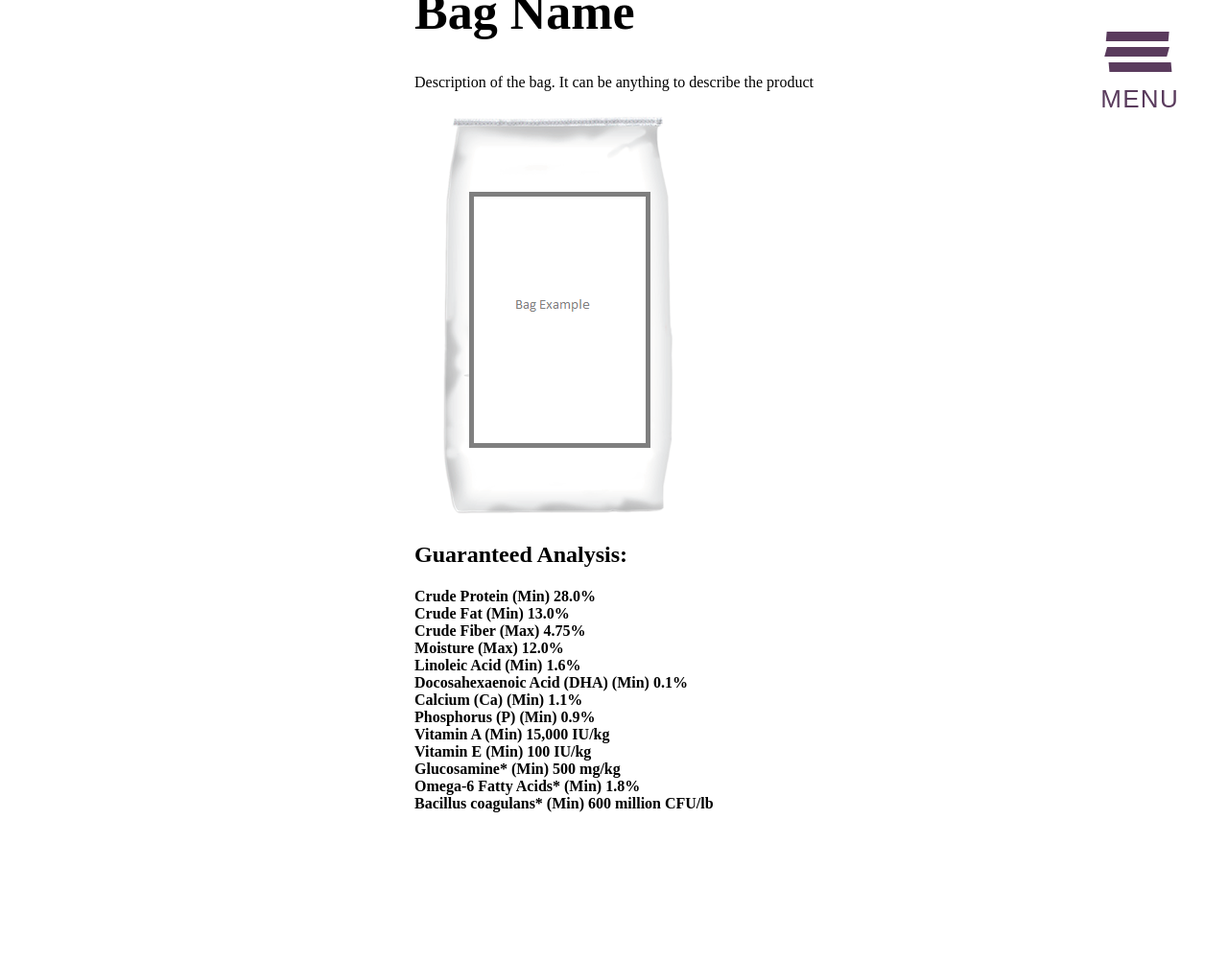
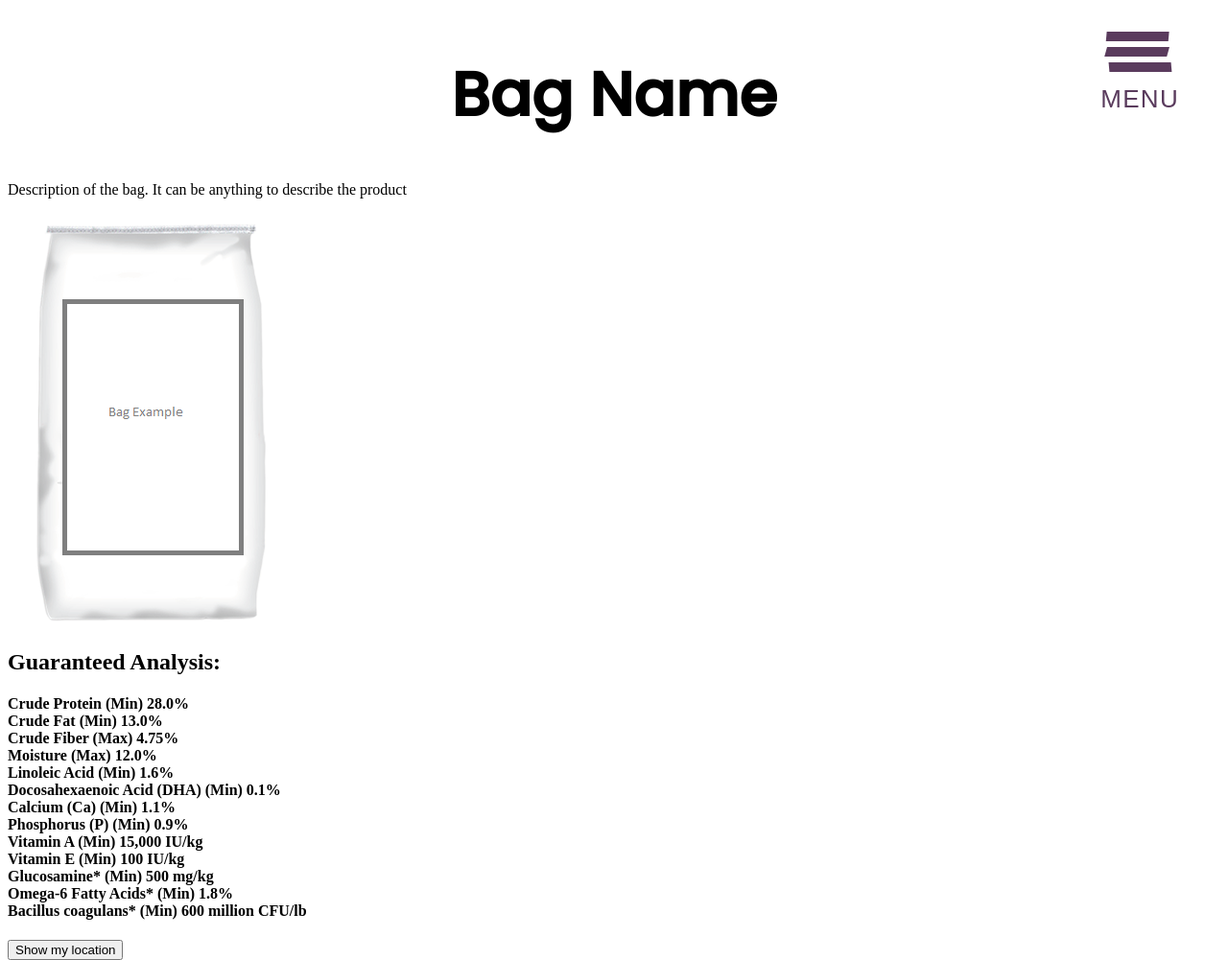
Before and after one commit to jsingh251997/QR, a Flask app: template templates/home.html in a window 1280 px wide. Shown: the whole page at 96% size. Before the commit the page ends 847 px from the top, so only its background shows below. Run offline with Flask 2, Linux system fonts and the light colour scheme; the template is opened without the code that fills it, so the values that code supplies are empty.

Commit message:
added the location on the home page

```diff
--- a/app.py
+++ b/app.py
@@ -1,14 +1,17 @@
 #Libraries
 # import qrcode
 # import mysql.connector
-from flask import Flask, render_template
+from flask import Flask, render_template, redirect
 # import os
 
 #Run Flask
 # ASSETS_DIR = os.path.dirname(os.path.abspath(__file__))
 app = Flask(__name__)
+@app.route("/")
+def QR():
+    return redirect("https://www.purinamills.com/")
 
-@app.route("/")
+@app.route("/home")
 def home():
     return render_template("home.html")
 
--- a/static/css/main.css
+++ b/static/css/main.css
@@ -1,6 +1,7 @@
 h1 {
-    font-size: 52px;
-    text-align: left;
+    font-size: 4em;
+    text-align: center;
+	font-family: 'Poppins', sans-serif;
 }
 
 .main-nav {
@@ -170,15 +171,15 @@ main-nav ul {
 	color: #5A3B5D;
 }
 
-/* .device {
-	position: relative;
-	width: 345px;
-	height: 600px;
+ .device {
+	/* position: relative; */
+	 width: 100%;
+	height: 100%;
 	background: #FFF;
-	border: 1px solid #EEE;
+	/* border: 1px solid #EEE;
 	border-radius: 3px;
-	box-shadow: 0 0 0 10px rgba(0,0,0,.1);
-} */
+	box-shadow: 0 0 0 10px rgba(0,0,0,.1); */
+}
 
 /* .container {
 	position: absolute;
--- /dev/null
+++ b/static/js/geolocation.js
@@ -0,0 +1,31 @@
+function geoFindMe() {
+
+    const status = document.querySelector('#status');
+    const mapLink = document.querySelector('#map-link');
+
+    mapLink.href = '';
+    mapLink.textContent = '';
+
+    function success(position) {
+      const latitude  = position.coords.latitude;
+      const longitude = position.coords.longitude;
+
+      status.textContent = '';
+      mapLink.href = `https://www.openstreetmap.org/#map=18/${latitude}/${longitude}`;
+      mapLink.textContent = `Latitude: ${latitude} °, Longitude: ${longitude} °`;
+    }
+
+    function error() {
+      status.textContent = 'Unable to retrieve your location';
+    }
+
+    if(!navigator.geolocation) {
+      status.textContent = 'Geolocation is not supported by your browser';
+    } else {
+      status.textContent = 'Locating…';
+      navigator.geolocation.getCurrentPosition(success, error);
+    }
+
+  }
+
+  document.querySelector('#find-me').addEventListener('click', geoFindMe);
--- a/templates/home.html
+++ b/templates/home.html
@@ -3,7 +3,13 @@
 <head>
 <title>Page Title</title>
 <link rel="stylesheet" href="../static/css/main.css">
+
+<link rel="preconnect" href="https://fonts.googleapis.com">
+<link rel="preconnect" href="https://fonts.gstatic.com" crossorigin>
+<link href="https://fonts.googleapis.com/css2?family=Poppins:wght@500&display=swap" rel="stylesheet">
+
 <script src="../static/js/jquery.js"></script>
+
 
 </head>
 <body>
@@ -48,6 +54,11 @@
         Omega-6 Fatty Acids* (Min) 1.8% <br>
         Bacillus coagulans* (Min) 600 million CFU/lb</h4>
 
+        <button id = "find-me">Show my location</button><br/>
+<p id = "status"></p>
+<a id = "map-link" target="_blank"></a>
+
     </body>
     <script src="../static/js/menu.js"></script>
+    <script src="../static/js/geolocation.js"></script>
 </html>
```
